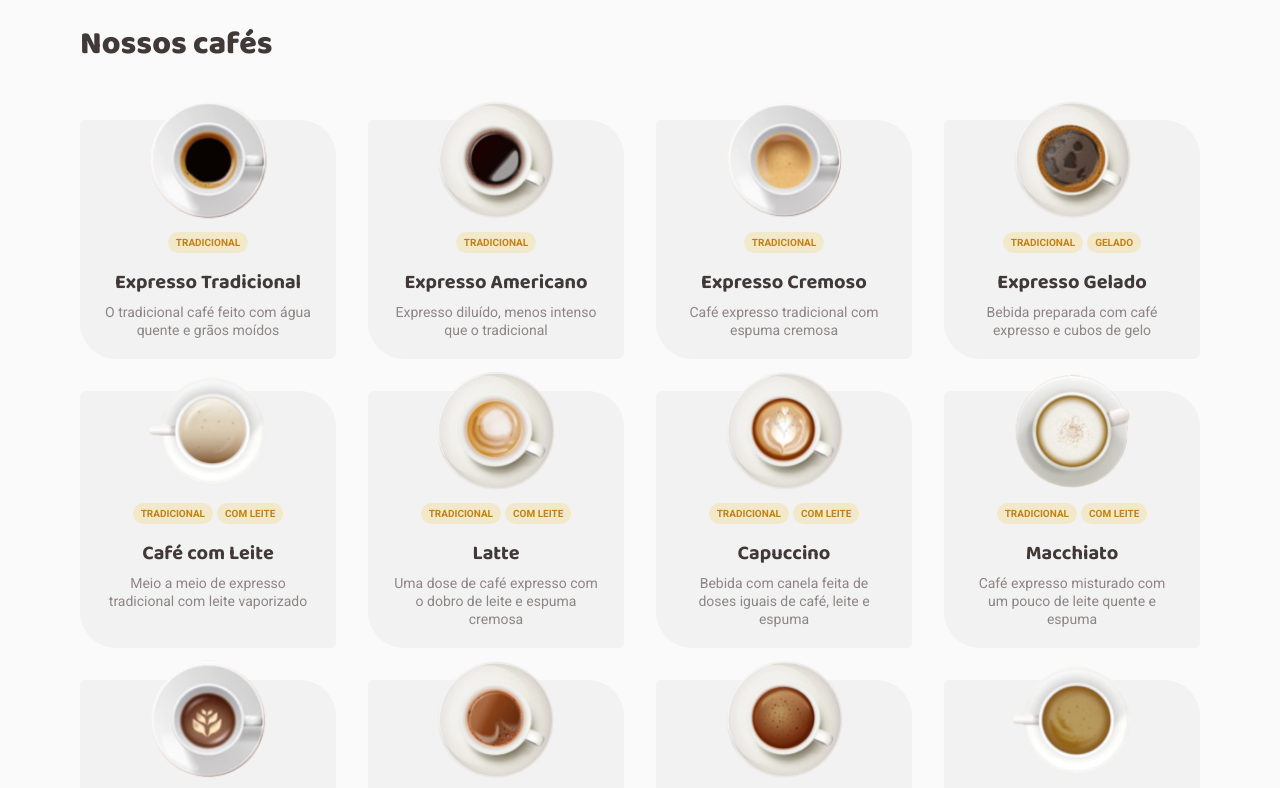
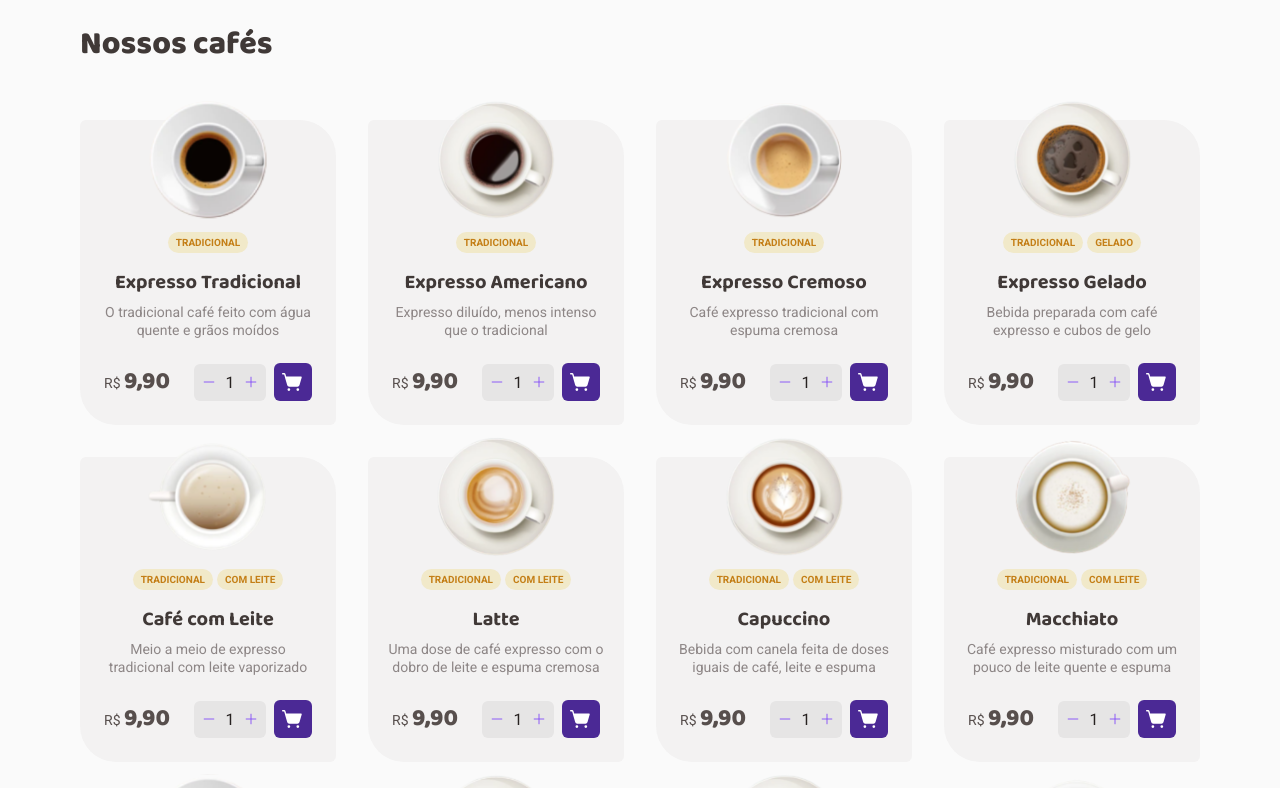
Before and after one commit to Hyakutak/coffee-delivery, a React (Vite) app: page / in a window 1280 px wide. Shown: the part 660-1448 px from the top of the page. Built offline with nearby package versions, Linux system fonts and the light colour scheme.

Commit message:
Create actions card home

```diff
--- a/package.json
+++ b/package.json
@@ -9,9 +9,11 @@
     "preview": "vite preview"
   },
   "dependencies": {
+    "@types/react-currency-format": "^1.0.0",
     "@types/styled-components": "^5.1.26",
     "phosphor-react": "^1.4.1",
     "react": "^18.2.0",
+    "react-currency-format": "^1.1.0",
     "react-dom": "^18.2.0",
     "react-router-dom": "^6.8.1",
     "styled-components": "^5.3.6",
--- a/src/interfaces/IProduct.d.ts
+++ b/src/interfaces/IProduct.d.ts
@@ -2,6 +2,6 @@ export interface IProduct {
     name: string,
     description: string,
     image: string,
-    price: number,
+    price: float,
     types: string[]
 }
--- a/src/pages/Home/components/card/index.tsx
+++ b/src/pages/Home/components/card/index.tsx
@@ -1,10 +1,17 @@
 import { IProduct } from '../../../../interfaces/IProduct';
-import { CardProduct, CardProductTypes, CardProductText } from './styles';
+import { CardProduct, CardProductTypes, CardProductText, CardProductBuy, CardProductBuyActions } from './styles';
+import { ShoppingCartSimple, Plus, Minus } from "phosphor-react";
+
 
 export function Card({ name, image, description, price, types }:IProduct) {
 
     const typesProduct = types.map((type) => {
         return <span>{type}</span>
+    });
+
+    const currencyPrice = price.toLocaleString('pt-BR', {
+        minimumFractionDigits: 2,
+        maximumFractionDigits: 2
     });
 
     return (
@@ -17,6 +24,19 @@ export function Card({ name, image, description, price, types }:IProduct) {
                 <h2>{ name }</h2>
                 <span>{ description }</span>
             </CardProductText>
+            <CardProductBuy>
+                <p>R$ <span>{currencyPrice}</span></p>
+                <CardProductBuyActions>
+                    <section>
+                        <Minus size={14} />
+                        <span>1</span>
+                        <Plus size={14} />
+                    </section>
+                    <aside>
+                        <ShoppingCartSimple size={22} weight="fill" />
+                    </aside>
+                </CardProductBuyActions>
+            </CardProductBuy>
         </CardProduct>
     )
 }
--- a/src/pages/Home/components/card/styles.ts
+++ b/src/pages/Home/components/card/styles.ts
@@ -8,7 +8,6 @@ export const CardProduct = styled.div`
     align-items: center;
     border-radius: 6px 36px;
     background: ${(props) => props.theme['base-card']};
-    padding: 1.25rem 1.5rem;
     padding-top: 7rem;
     position: relative;
 
@@ -54,5 +53,66 @@ export const CardProductText = styled.section`
         color: ${(props) => props.theme['base-label']};
         font-size: 0.875rem;
         line-height: 1.125rem;
+        padding: 0 1.25rem;
     }
 `;
+
+export const CardProductBuy = styled.section`
+    display: flex;
+    justify-content: space-between;
+    align-items: center;
+    width: 100%;
+    padding: 1.5rem;
+    gap: 1.4375rem;
+    p {
+        line-height: 1.1375rem;
+        font-size: 0.875rem;
+        span {
+            font-weight: 800;
+            font-family: 'Baloo 2';
+            font-size: 1.5rem;
+            line-height: 1.95rem;
+        }
+    }
+`;``
+
+export const CardProductBuyActions = styled.section`
+    display: flex;
+    gap: 0.5rem;
+    justify-content: center;
+    align-items: center;
+
+    section {
+        padding: 0.5rem;
+        display: flex;
+        justify-content: center;
+        align-items: center;
+        gap: 0.25rem;
+        max-height: 2.375rem;
+        max-width: 4.5rem;
+        background: ${(props) => props.theme['base-button']};
+        border-radius: 6px;
+        svg {
+            background: transparent;
+            color: ${(props) => props.theme['purple']};
+            padding: 0;
+        }
+        span {
+            color: ${(props) => props.theme['base-title']};
+            line-height: 1.3125rem;
+            width: 1.25rem;
+            text-align: center;
+        }
+    }
+
+    aside {
+        background: ${(props) => props.theme['purple-dark']};
+        width: 2.375rem;
+        height: 2.375rem;
+        padding: 0.5rem;
+        border-radius: 6px;
+        svg {
+            color: ${(props) => props.theme['white']};
+        }
+    }
+`;
```
Also changed, not shown: 1 other file (tests, documents, lock files or other folders).
